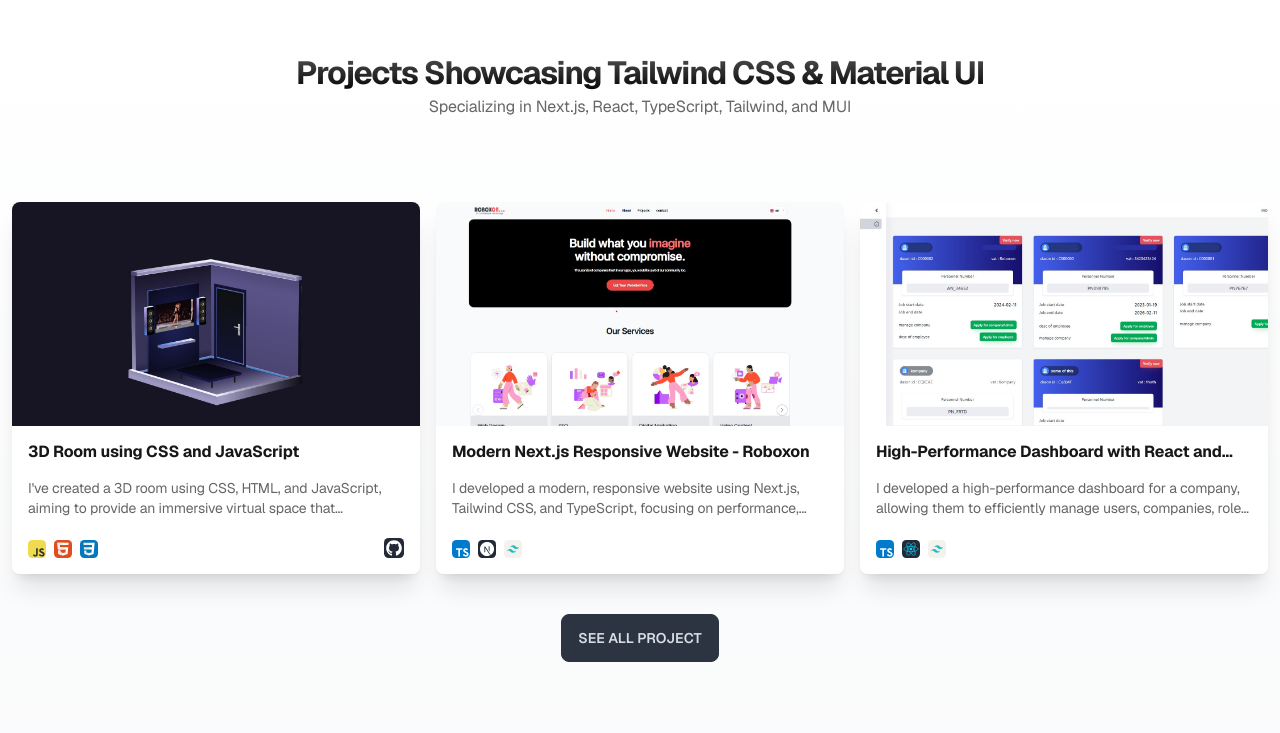
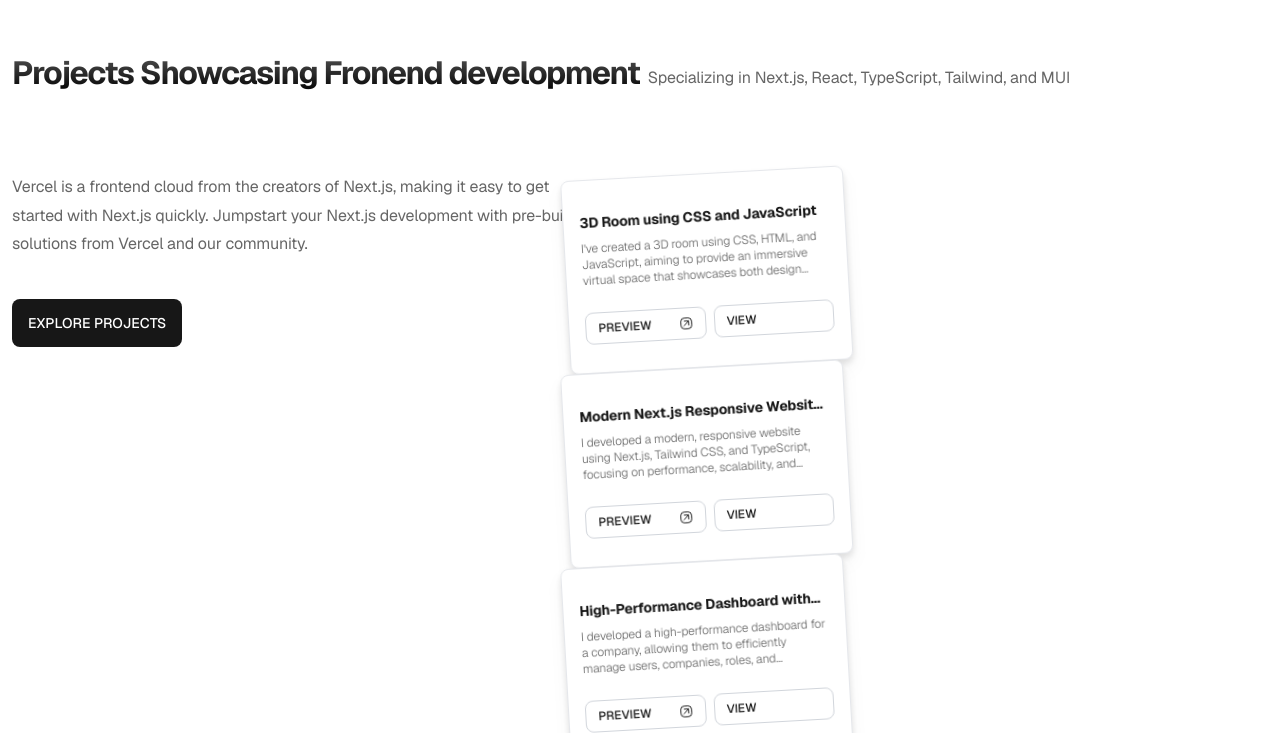
Before and after one commit to mohammad-esmaeilpour/Next.js-TS-Personal-Website, a Next.js app: page /about in a window 1280 px wide. Shown: the part 3028-3761 px from the top of the page. Built offline with nearby package versions, Linux system fonts and the light colour scheme.

Commit message:
work highligh new slider

```diff
--- a/app/components/Skills.tsx
+++ b/app/components/Skills.tsx
@@ -16,7 +16,7 @@ const Skills = () => {
       <Swiper
         modules={[Navigation, Pagination, Scrollbar, A11y, Autoplay]}
         centeredSlidesBounds={true}
-        spaceBetween={10}
+        spaceBetween={30}
         breakpoints={{
           320: {
             slidesPerView: 5,
@@ -32,7 +32,7 @@ const Skills = () => {
         className="sm:max-w-md lg:max-w-xl mx-auto"
       >
         {homeData.skills.map((item) => (
-          <SwiperSlide className="justify-center !flex" key={item.title}>{item.icon}</SwiperSlide>
+          <SwiperSlide className="justify-center !flex hover:scale-105 transition-all" key={item.title}>{item.icon}</SwiperSlide>
         ))}
       </Swiper>
     </div>
--- a/app/components/Tabs.tsx
+++ b/app/components/Tabs.tsx
@@ -10,12 +10,12 @@ const Tabs = () => {
       <h2>{homeHeadings.h2.expertise.title}</h2>
       <p className="mt-2">{homeHeadings.h2.expertise.subTitle}</p>
       <div className="mt-16">
-        <div className="flex flex-wrap gap-x-5 gap-y-2">
+        <div className="flex flex-wrap gap-x-3 gap-y-2">
           {homeData.expertise.map((item) => (
             <button
               onClick={() => setActiveTab(item.label)}
               className={`text-sm p-3 text-start rounded-lg transition-transform ${
-                activeTab === item.label ? "bg-[#000] text-white" : ""
+                activeTab === item.label ? "btn btn-primary" : ""
               }`}
               key={item.label}
             >
@@ -28,7 +28,7 @@ const Tabs = () => {
           {homeData.expertise.map(
             (item) =>
               item.label === activeTab && (
-                <div key={item.label} data-aos="fade-up">
+                <div key={item.label} data-aos="fade">
                   {/* impact */}
                   <div className="flex flex-col md:flex-row gap-5 mb-8">
                     {item.impact.map((item) => (
--- a/app/components/WorkHighlight.tsx
+++ b/app/components/WorkHighlight.tsx
@@ -1,11 +1,14 @@
 "use client";
 import { projectsData } from "@/public/data/projects";
 import Image from "next/image";
-import Link from "next/link";
 import React, { createRef, useId, useRef } from "react";
 import Modal from "./global/Modal";
-import GithubIcon from "./icons/GithubIcon";
 import { homeData, homeHeadings } from "@/public/data/home";
+import { Swiper, SwiperSlide } from "swiper/react";
+import { EffectCards } from "swiper/modules";
+import "swiper/css/effect-cards";
+import ExternalLinkIcon from "./icons/ExternalLinkIcon";
+import Link from "next/link";
 
 const WorkHighlight = () => {
   const modalsRef: any = useRef(
@@ -17,22 +20,44 @@ const WorkHighlight = () => {
 
   return (
     <div
-      className="pb-44 pt-10 mt-40 px-3 bg-gradient-to-b from-transparent via-gray-50/50 to-gray-50"
+      className="pb-44 pt-10 mt-40 px-3 max-w-7xl mx-auto"
       id="work-highlight"
     >
-      <div className="text-center mb-20">
+      <div className="flex gap-2 items-end">
         <h2>{homeHeadings.h2.workHighlights.title}</h2>
         <p>{homeHeadings.h2.workHighlights.subTitle}</p>
       </div>
-      <div className="grid grid-cols-1 lg:grid-cols-2 xl:grid-cols-3 gap-4 max-w-7xl mx-auto">
-        {projectsData.projectsInfo.map((item, index) => (
-          <div
-            onClick={() => handleModal(index)}
-            key={item.title}
-            className="col-span-1"
+
+      <div className="flex justify-between gap-20 mt-20">
+        <div className="flex-1">
+          <p>
+            Vercel is a frontend cloud from the creators of Next.js, making it
+            easy to get started with Next.js quickly. Jumpstart your Next.js
+            development with pre-built solutions from Vercel and our community.
+          </p>
+          <Link className="btn btn-primary mt-10" href={"/projects"}>
+            Explore projects
+          </Link>
+        </div>
+        <div className="flex-1 flex justify-end relative">
+          <Swiper
+            effect={"cards"}
+            grabCursor={true}
+            modules={[EffectCards]}
+            className="mySwiper w-[283px] h-[355px] !m-0"
+            cardsEffect={{
+              perSlideOffset: -35,
+
+              slideShadows: false,
+              perSlideRotate: -3,
+            }}
           >
-            <div className="card cursor-pointer rounded-lg overflow-hidden bg-white shadow-xl hover:shadow-2xl transition-all">
-              <div className="h-56 relative">
+            {homeData.portfolio.map((item, index) => (
+              <SwiperSlide
+                key={item.id}
+                className="flex items-center justify-center rounded-lg border bg-white drop-shadow-lg"
+              >
+                <div className="h-48 relative overflow-hidden">
                   <Image
                     src={item.img}
                     alt={item.title}
@@ -42,38 +67,27 @@ const WorkHighlight = () => {
                   />
                 </div>
                 <div className="card-body p-4 pb-3 text-start">
-                <h3 className="line-clamp-1">{item.title}</h3>
-                <p className="text-sm line-clamp-2 mt-2">{item.overview}</p>
-                <div className="flex items-baseline justify-between pb-1">
-                  <div className="flex mt-3.5 items-center gap-2">
-                    {item.techIcons.map((icon) => (
-                      <span key={icon.key} className="flex items-center gap-1">
-                        {icon}
-                      </span>
-                    ))}
-                  </div>
-
-                  {item.repository && (
-                    <Link
-                      href={item.repository}
-                      className="tooltip tooltip-left"
-                      data-tip="Github"
-                      target="_blank"
+                  <h3 className="line-clamp-1 text-sm">{item.title}</h3>
+                  <p className="text-xs !font-light line-clamp-3 mb-1">
+                    {item.overview}
+                  </p>
+                  <div className="flex w-full mt-3 gap-2">
+                    <button className="btn btn-sm btn-secondary !text-xs flex-1 justify-between">
+                      Preview
+                      <ExternalLinkIcon size={14} />
+                    </button>
+                    <button
+                      onClick={() => handleModal(index)}
+                      className="btn btn-sm btn-secondary !text-xs flex-1 justify-between"
                     >
-                      <GithubIcon size={20} />
-                    </Link>
-                  )}
+                      View
+                    </button>
                   </div>
                 </div>
+              </SwiperSlide>
+            ))}
+          </Swiper>
         </div>
-          </div>
-        ))}
-      </div>
-
-      <div className="flex w-full justify-center mt-10">
-        <Link href={"/projects"} className="btn btn-neutral">
-          See all project
-        </Link>
       </div>
 
       {projectsData.projectsInfo.map((item, index) => (
--- a/app/components/global/Modal.tsx
+++ b/app/components/global/Modal.tsx
@@ -46,16 +46,16 @@ const Modal = ({ data, modalRef }: Props) => {
               <Link
                 target="_blank"
                 href={data.link}
-                className="btn bg-white flex-1 justify-between"
+                className="btn btn-primary flex-1 justify-between"
               >
                 Live Preview
-                <ExternalLinkIcon color="black" size={22} />
+                <ExternalLinkIcon color="white" size={22} />
               </Link>
               {data.repository && (
                 <Link
                   target="_blank"
                   href={data.repository}
-                  className="btn bg-white flex-1 justify-between"
+                  className="btn btn-secondary flex-1 justify-between"
                 >
                   Github
                   <GithubIcon size={22} />
--- a/app/globals.css
+++ b/app/globals.css
@@ -51,4 +51,10 @@
   .custome-heigh {
     max-height: calc(100vh - 11em);
   }
+  .btn-primary {
+    @apply !bg-[hsla(0,0%,9%,1)] !text-[#fff] !font-medium !border-0;
+  }
+  .btn-secondary {
+    @apply !bg-white !text-[#171717] !font-medium !border-gray-300 hover:!bg-gray-100;
+  }
 }
--- a/app/page.tsx
+++ b/app/page.tsx
@@ -8,6 +8,7 @@ import AboutMe from "./components/AboutMe";
 import WorkHighlight from "./components/WorkHighlight";
 import { homeHeadings, homeSeo } from "@/public/data/home";
 import Tabs from "./components/Tabs";
+import Slider from "./components/global/Slider";
 
 export const metadata: Metadata = {
   title: homeSeo.title,
@@ -23,9 +24,7 @@ export default function Home() {
 
       <AboutMe />
 
-
-
-        <Tabs />
+      <Tabs />
 
       {/* <TimeLine /> */}
 
--- a/public/data/home.tsx
+++ b/public/data/home.tsx
@@ -21,6 +21,9 @@ import SassIcon from "@/app/components/icons/SassIcon";
 import SearchLabtopScreenIcon from "@/app/components/icons/SearchLabtopScreenIcon";
 import TailwindIcon from "@/app/components/icons/TailwindIcon";
 import TSIcon from "@/app/components/icons/TSIcon";
+import room from "@/public/img/projects/3d-room.jpg";
+import roboxonWebsite from "@/public/img/projects/roboxon-website.jpg";
+import roboxonDashboard from "@/public/img/projects/roboxon-dashboard.jpg";
 
 export const homeSeo = {
   title:
@@ -48,7 +51,7 @@ export const homeHeadings = {
         "My core expertise lies in Next.js and React, where I've developed a range of dynamic, high-performance web applications.",
     },
     workHighlights: {
-      title: "Projects Showcasing Tailwind CSS & Material UI",
+      title: "Projects Showcasing Fronend development",
       subTitle: "Specializing in Next.js, React, TypeScript, Tailwind, and MUI",
     },
     fifth: "Contact Me for Frontend Development Services",
@@ -110,6 +113,117 @@ export const homeData = {
     {
       icon: <GitIcon size={60} />,
       title: "Git",
+    },
+  ],
+  portfolio: [
+    {
+      id: 0,
+      title: "3D Room using CSS and JavaScript",
+      overview:
+        "I've created a 3D room using CSS, HTML, and JavaScript, aiming to provide an immersive virtual space that showcases both design aesthetics and interactive functionality.",
+      features: [
+        "3D Rendering: Utilizes CSS transforms and animations to create a lifelike room environment.",
+        "Interactive Elements: Users can interact with objects within the room, such as clicking on furniture to change its color or position.",
+        "Responsive Design: Ensures the room adapts seamlessly to different screen sizes, maintaining visual integrity and usability.",
+        "Realistic Lighting: Implemented through CSS effects to simulate natural lighting conditions, enhancing the room's realism.",
+        "Dynamic Content: Updates dynamically based on user inputs or events, allowing for a personalized user experience.",
+      ],
+      technologies: [
+        "CSS: Leveraging transforms, animations, and custom styling to create the 3D environment and simulate lighting effects.",
+        "HTML: Structuring the room layout and integrating interactive elements.",
+        "JavaScript: Adding interactivity, handling user inputs, and managing dynamic content updates.",
+      ],
+      introductionList: [
+        {
+          key: "Language",
+          value: "Javascript",
+        },
+        {
+          key: "Style",
+          value: "CSS",
+        },
+      ],
+      img: room,
+      tags: ["html", "css", "js"],
+      link: "https://projects.esmaeilpour.site/3d-room",
+      repository: "https://github.com/mohamadesmaeilpour/3D-Room.git",
+      techIcons: [
+        <JSIcon key={1} size={18} />,
+        <HtmlIcon key={2} size={18} />,
+        <CssIcon key={3} size={18} />,
+      ],
+    },
+    {
+      id: 1,
+      title: "Modern Next.js Responsive Website - Roboxon",
+      overview:
+        "I developed a modern, responsive website using Next.js, Tailwind CSS, and TypeScript, focusing on performance, scalability, and maintainability. This project showcases my ability to create dynamic, high-quality web applications with a keen eye for design and user experience.",
+      features: [
+        "Responsive Design: The website is fully responsive, ensuring an optimal viewing experience across a wide range of devices, from desktops to mobile phones.",
+        "Fast Performance: Leveraged the power of Next.js for server-side rendering and static site generation, resulting in fast load times and a smooth user experience.",
+        "Type Safety: Incorporated TypeScript to ensure robust type-checking and improve code maintainability and scalability.",
+        "Custom Styling: Utilized Tailwind CSS to create a unique, modern design that is both visually appealing and easy to maintain.",
+        "Modular Architecture: Designed the application with a modular architecture, making it easy to extend and maintain in the future",
+        "API Integration: Integrated with external APIs to fetch dynamic content, showcasing the ability to work with third-party services and data.",
+      ],
+      technologies: ["Next.js", "Typescript", "Tailwind CSS"],
+      introductionList: [
+        {
+          key: "Language",
+          value: "Typescript",
+        },
+        {
+          key: "Freamwork",
+          value: "Next.js",
+        },
+        {
+          key: "Styling",
+          value: "Tailwind CSS",
+        },
+      ],
+      img: roboxonWebsite,
+      link: "/",
+      techIcons: [
+        <TSIcon key={1} size={18} />,
+        <NextjsIcon key={2} size={18} />,
+        <TailwindIcon key={3} size={18} />,
+      ],
+      tags: ["next", "typescript", "tailwind"],
+    },
+    {
+      id: 2,
+      title: "High-Performance Dashboard with React and Tailwind CSS",
+      overview:
+        "I developed a high-performance dashboard for a company, allowing them to efficiently manage users, companies, roles, and permissions. This project spanned over 8 months and involved the use of cutting-edge technologies like React, TypeScript, Tailwind CSS, and Redux. The dashboard significantly improved the company’s operational efficiency and user management capabilities.",
+      features: [
+        "Role-Based Access Control: Advanced role and permission management for secure access.",
+        "Efficient State Management: Utilized Redux for state management, ensuring a predictable and maintainable codebase.",
+        "Customizable UI: Used Tailwind CSS to create a highly customizable and visually appealing interface.",
+        "TypeScript Integration: Leveraged TypeScript to enhance code quality and maintainability.",
+      ],
+      technologies: ["React", "Typescript", "Tailwind CSS"],
+      introductionList: [
+        {
+          key: "Language",
+          value: "Typescript",
+        },
+        {
+          key: "Library",
+          value: "React",
+        },
+        {
+          key: "Styling",
+          value: "Tailwind CSS",
+        },
+      ],
+      img: roboxonDashboard,
+      link: "/",
+      techIcons: [
+        <TSIcon key={1} size={18} />,
+        <ReactIcon key={2} size={18} />,
+        <TailwindIcon key={3} size={18} />,
+      ],
+      tags: ["react", "typescript", "tailwind"],
     },
   ],
   timeline: [
```
Also changed, not shown: app/components/Hero.tsx (+3 -6 lines), app/components/global/Slider.tsx (added, +28 -0 lines). Lines whose indentation alone changed are shown as unchanged.
